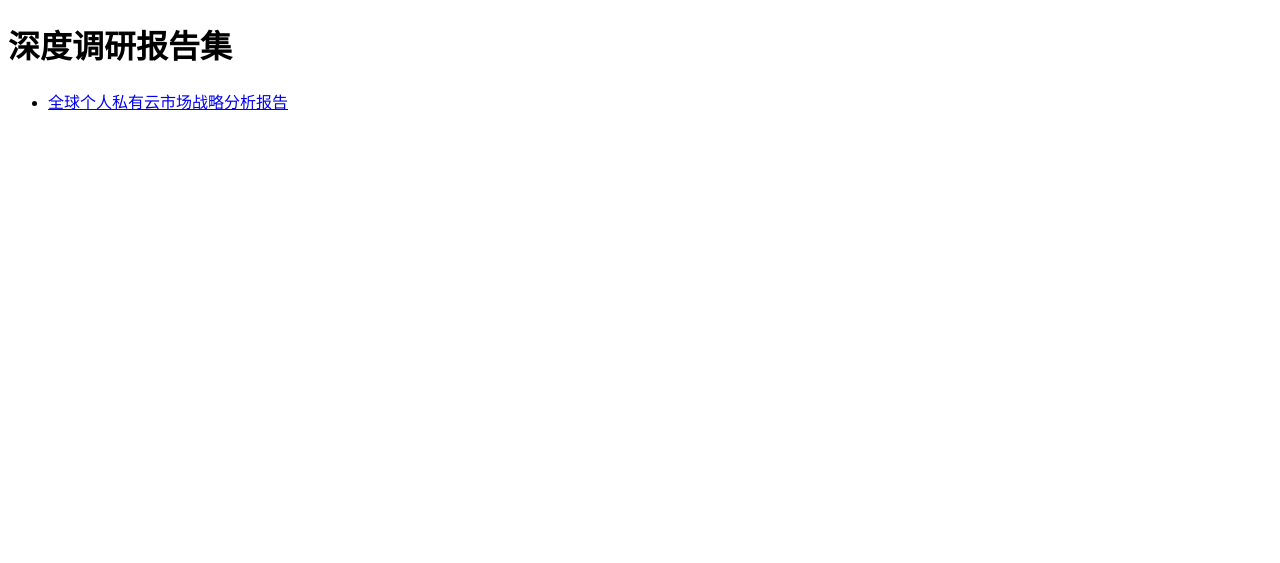
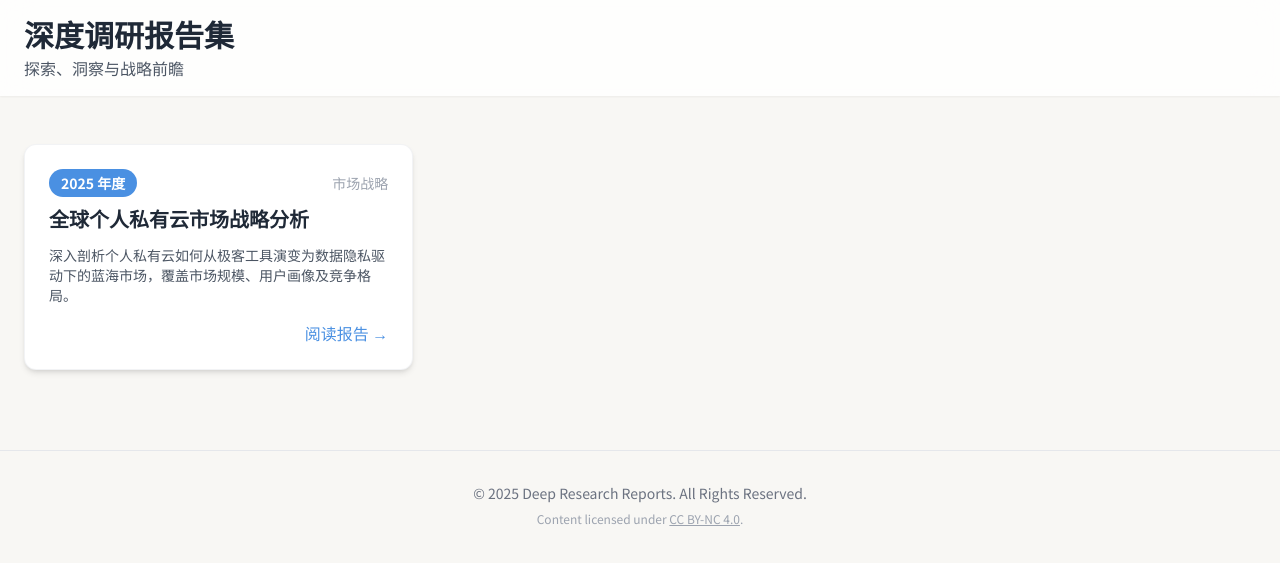
Before and after one commit to deusyu/deep-research-reports, a plain HTML site: page public/index.html in a window 1280 px wide. Drawn offline with nearby package versions, Linux system fonts and the light colour scheme.

Commit message:
Update index.html

```diff
--- a/public/index.html
+++ b/public/index.html
@@ -1,15 +1,65 @@
 <!DOCTYPE html>
-<html lang="zh">
+<html lang="zh-CN">
 <head>
-  <meta charset="UTF-8" />
-  <meta name="viewport" content="width=device-width, initial-scale=1" />
-  <title>深度调研报告集</title>
+    <meta charset="UTF-8">
+    <meta name="viewport" content="width=device-width, initial-scale=1.0">
+    <title>深度调研报告集</title>
+    <script src="https://cdn.tailwindcss.com"></script>
+    <link rel="preconnect" href="https://fonts.googleapis.com">
+    <link rel="preconnect" href="https://fonts.gstatic.com" crossorigin>
+    <link href="https://fonts.googleapis.com/css2?family=Noto+Sans+SC:wght@300;400;500;700&display=swap" rel="stylesheet">
+    <style>
+        /* 沿用您在报告中定义的字体和配色方案，确保视觉风格统一 */
+        body {
+            font-family: 'Noto Sans SC', sans-serif;
+            background-color: #F8F7F4; /* Alabaster a */
+            color: #333333;
+        }
+        /* 为报告卡片添加 subtle 的悬浮动效，增加交互感 */
+        .report-card {
+            transition: transform 0.3s ease-in-out, box-shadow 0.3s ease-in-out;
+        }
+        .report-card:hover {
+            transform: translateY(-5px);
+            box-shadow: 0 10px 15px -3px rgb(0 0 0 / 0.1), 0 4px 6px -4px rgb(0 0 0 / 0.1);
+        }
+    </style>
 </head>
-<body>
-  <h1>深度调研报告集</h1>
-  <ul>
-    <li><a href="/2025/personal-nas-strategy">全球个人私有云市场战略分析报告</a></li>
-    <!-- 也可以这样链接单文件：<a href="/reports/another-report">另一篇报告</a> -->
-  </ul>
+<body class="antialiased">
+
+    <header class="bg-white/80 backdrop-blur-lg shadow-sm">
+        <div class="container mx-auto px-6 py-4">
+            <h1 class="text-2xl md:text-3xl font-bold text-gray-800">深度调研报告集</h1>
+            <p class="text-gray-600 mt-1">探索、洞察与战略前瞻</p>
+        </div>
+    </header>
+
+    <main class="container mx-auto px-6 py-12">
+        <div class="grid grid-cols-1 md:grid-cols-2 lg:grid-cols-3 gap-8">
+
+            <a href="/2025/personal-nas-strategy" class="report-card block bg-white p-6 rounded-xl shadow-md border border-gray-200/50 no-underline">
+                <div class="flex justify-between items-center mb-2">
+                    <span class="text-sm font-semibold text-white bg-[#4A90E2] px-3 py-1 rounded-full">2025 年度</span>
+                    <span class="text-gray-400 text-sm">市场战略</span>
+                </div>
+                <h2 class="text-xl font-bold text-gray-800 mb-3">全球个人私有云市场战略分析</h2>
+                <p class="text-gray-600 text-sm mb-4">
+                    深入剖析个人私有云如何从极客工具演变为数据隐私驱动下的蓝海市场，覆盖市场规模、用户画像及竞争格局。
+                </p>
+                <div class="text-right">
+                    <span class="font-medium text-[#4A90E2]">阅读报告 →</span>
+                </div>
+            </a>
+
+            </div>
+    </main>
+
+    <footer class="text-center py-8 mt-8 border-t border-gray-200">
+        <p class="text-gray-500 text-sm">© 2025 Deep Research Reports. All Rights Reserved.</p>
+        <p class="text-gray-400 text-xs mt-2">
+            Content licensed under <a href="https://creativecommons.org/licenses/by-nc/4.0/" target="_blank" class="underline hover:text-[#4A90E2]">CC BY-NC 4.0</a>.
+        </p>
+    </footer>
+
 </body>
 </html>
```
